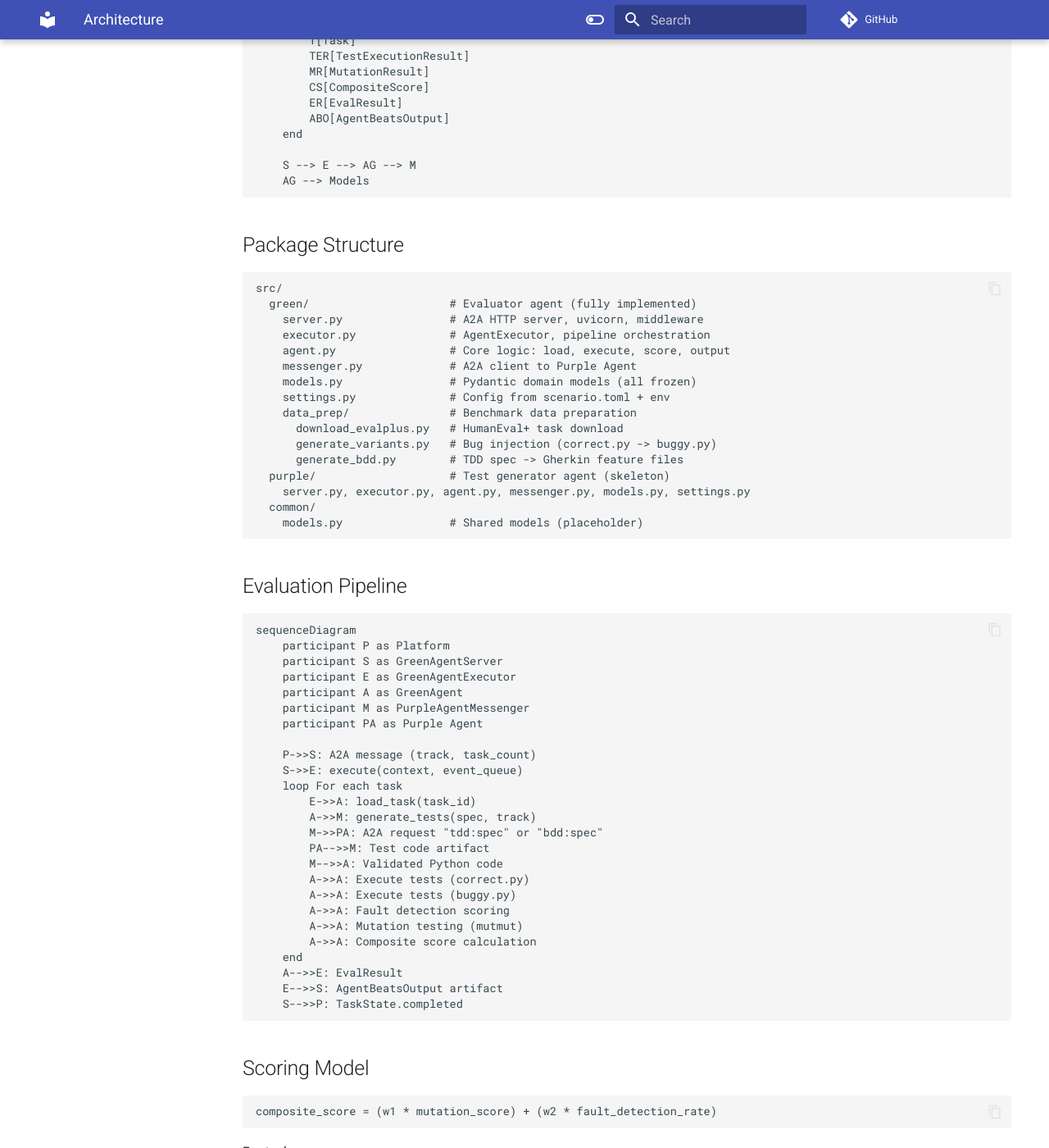
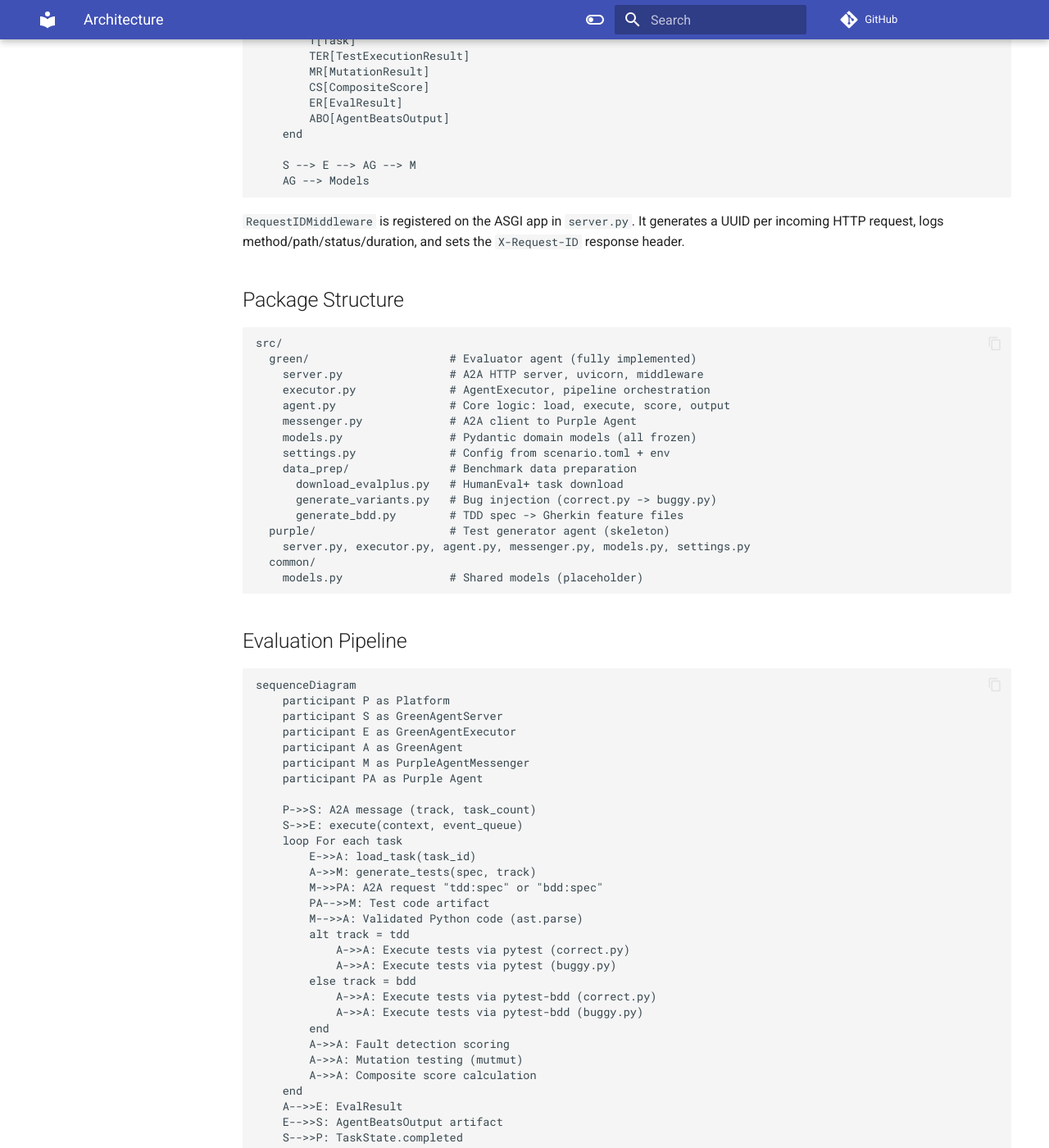
Before and after one commit to qte77/RDI-AgentBeats-TestBehaveAlign, an MkDocs documentation site: the page built from docs/architecture.md, in a window 1280 px wide and 1400 px high, scrolled down 1385 px. Shown: the whole window at 82% size. Built offline with MkDocs 1.6.1 and Material for MkDocs 9.7.7, drawn with Linux system fonts in a browser that asks for light colours; comment, search, counter and statistics services are not loaded; some of the changed text lies outside the part shown.

Commit message:
docs: align architecture and diagrams with Sprint 2 implementation
- architecture.md: add concrete scoring weights (0.60/0.40), BDD track
  alt block in pipeline diagram, RequestIDMiddleware description,
  clarify bubblewrap as OS-level isolation
- AgenticBenchArch.puml: add A2A protocol labels, data/tasks/ store,
  composite formula in notes
- ComponentDiagram.puml: add RequestIDMiddleware, messenger.py,
  settings.py, data_prep/ subpackage, fix server→executor→agent flow,
  use A2A /v1/message:send endpoint
- SequenceDiagram.puml: replace /evaluate and /generate-tests with A2A
  SDK protocol, add ClientFactory discovery, retry notation, ast.parse
  validation, TDD/BDD alt block
- roadmap.md: create with completed sprints (1+2) and planned Purple
  Agent Sprint 1

5 files changed, 124 insertions(+), 33 deletions(-)

````diff
--- a/docs/architecture.md
+++ b/docs/architecture.md
@@ -73,6 +73,10 @@
     AG --> Models
 ```
 
+`RequestIDMiddleware` is registered on the ASGI app in `server.py`. It
+generates a UUID per incoming HTTP request, logs method/path/status/duration,
+and sets the `X-Request-ID` response header.
+
 ## Package Structure
 
 ```text
@@ -112,9 +116,14 @@
         A->>M: generate_tests(spec, track)
         M->>PA: A2A request "tdd:spec" or "bdd:spec"
         PA-->>M: Test code artifact
-        M-->>A: Validated Python code
-        A->>A: Execute tests (correct.py)
-        A->>A: Execute tests (buggy.py)
+        M-->>A: Validated Python code (ast.parse)
+        alt track = tdd
+            A->>A: Execute tests via pytest (correct.py)
+            A->>A: Execute tests via pytest (buggy.py)
+        else track = bdd
+            A->>A: Execute tests via pytest-bdd (correct.py)
+            A->>A: Execute tests via pytest-bdd (buggy.py)
+        end
         A->>A: Fault detection scoring
         A->>A: Mutation testing (mutmut)
         A->>A: Composite score calculation
@@ -127,7 +136,7 @@
 ## Scoring Model
 
 ```text
-composite_score = (w1 * mutation_score) + (w2 * fault_detection_rate)
+composite_score = (0.60 * mutation_score) + (0.40 * fault_detection_rate)
 ```
 
 Per task:
````
Also changed, not shown: other parts of docs/architecture.md (+1 -1 lines), docs/roadmap.md (added, +50 -0 lines), 3 other files.
